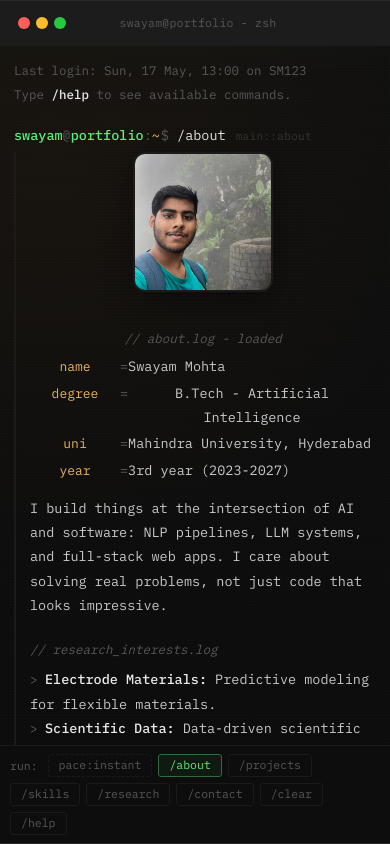
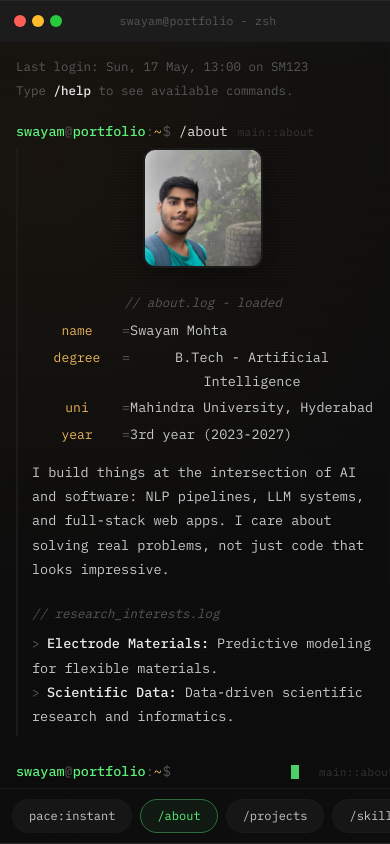
Before and after one commit to SwayamMohta/Portfolio, a React (Vite) app: page /#/about in a window 390 px wide. Built offline with nearby package versions, Linux system fonts and the light colour scheme.

Commit message:
style: implement highly-optimized mobile responsive layout & swipable dock

```diff
--- a/src/App.css
+++ b/src/App.css
@@ -579,40 +579,78 @@
     border-radius: 0;
     border-left: none;
     border-right: none;
-    min-height: 100vh;
-    height: 100vh;
+    min-height: 100dvh;
+    height: 100dvh;
+  }
+
+  .term-chrome {
+    padding: 10px 14px;
   }
 
   .term-body {
-    padding: 14px 14px 12px;
+    padding: 14px 16px 12px;
   }
 
+  /* Sleek, Single-Line Swipable Dock for Shortcuts on Mobile */
   .cmd-bar {
-    padding: 8px 10px;
+    display: flex;
+    flex-wrap: nowrap;
+    overflow-x: auto;
+    gap: 8px;
+    padding: 10px 12px;
+    background: var(--cmd-bar-bg);
+    border-top: 1px solid var(--border-dim);
+    scrollbar-width: none;
+    -webkit-overflow-scrolling: touch;
+    flex-shrink: 0;
+  }
+
+  .cmd-bar::-webkit-scrollbar {
+    display: none;
+  }
+
+  .cmd-bar-label {
+    display: none;
+  }
+
+  .cmd-btn {
+    padding: 8px 16px;
+    font-size: 12px;
+    border-radius: 20px;
+    background: rgba(255, 255, 255, 0.04);
+    white-space: nowrap;
+    border-color: var(--border-dim);
+    color: var(--text);
+    transition: background 0.15s, border-color 0.15s;
+  }
+
+  .cmd-btn--active {
+    background: var(--green-faint);
+    color: var(--green);
+    border-color: var(--green-dim);
+  }
+
+  /* Prevent browser automatic zoom-in shift when focusing input on mobile */
+  .cmd-input {
+    font-size: 16px !important;
   }
 
   .about-main {
     flex-direction: column-reverse;
     align-items: center;
     text-align: center;
+    gap: 16px;
   }
 
   .about-profile-frame {
     margin-top: 0;
-    margin-bottom: 12px;
+    margin-bottom: 8px;
+    width: 120px;
+    height: 120px;
   }
 
   .out-para {
     text-align: left;
-  }
-
-  .desktop-layout {
-    position: fixed;
-    inset: 0;
-    display: flex;
-    align-items: center;
-    justify-content: center;
-    background: radial-gradient(circle at 50% 32%, var(--bg-page-glow) 0%, var(--bg-page) 72%);
   }
 
   .reopen-btn {
```
